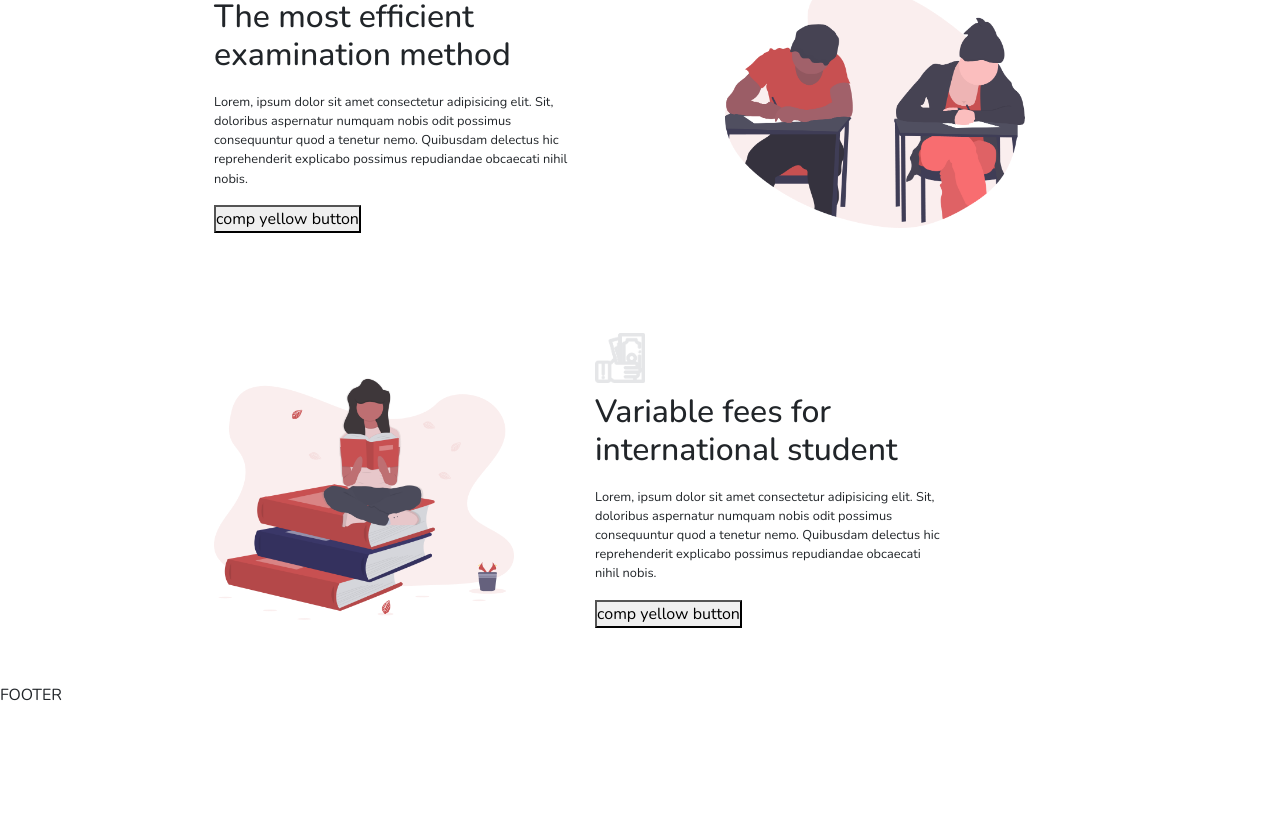
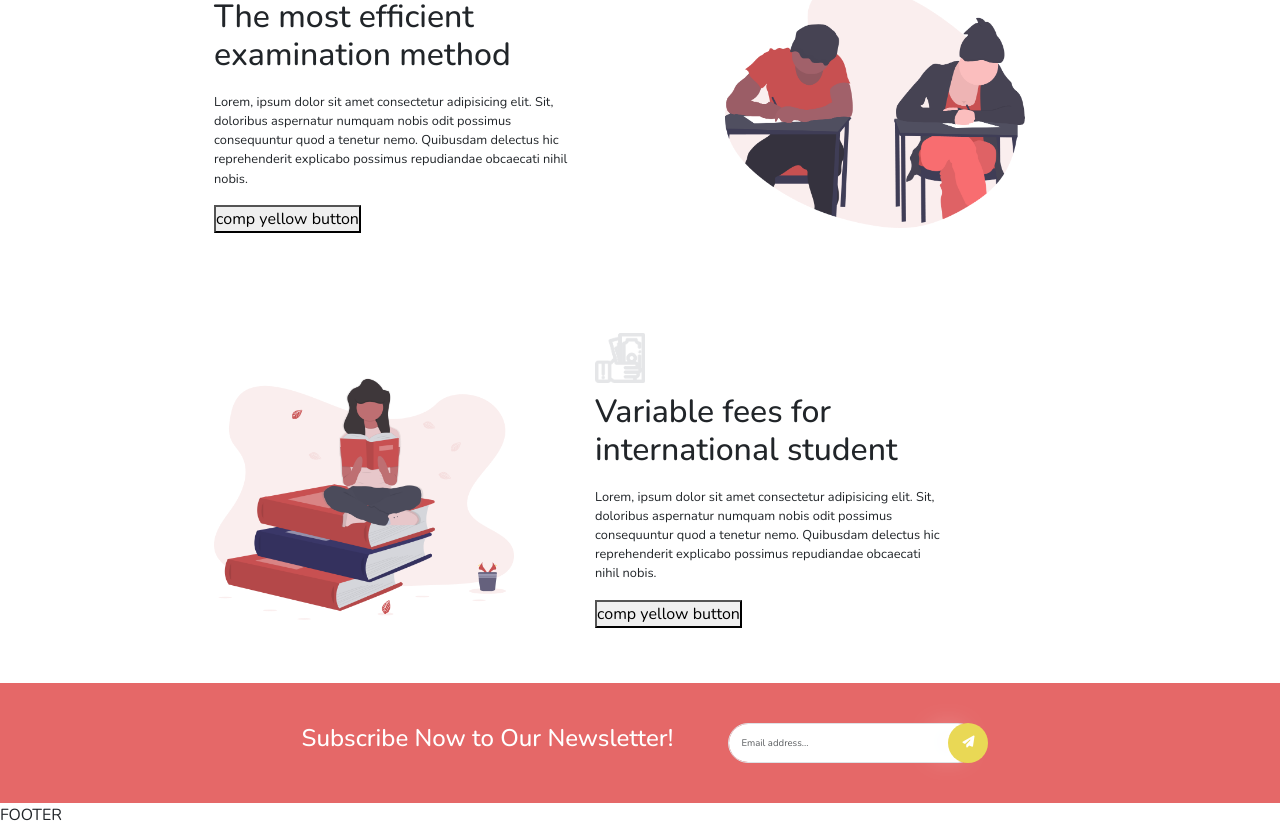
Before and after one commit to Michela30/Progetto-frontend, a Vue app: page / in a window 1280 px wide. Shown: the part 3422-4249 px from the top of the page. Before the commit the page ends 4129 px from the top, so only its background shows below. Built offline with nearby package versions, Linux system fonts and the light colour scheme.

Commit message:
fourth section main done

```diff
--- /dev/null
+++ b/src/components/FourthSectionMain.vue
@@ -0,0 +1,89 @@
+<script>
+//import
+
+   export default {
+    data() {
+      return{
+        //dati
+
+      }
+    },
+    methods: {
+        //function
+
+    },
+    components: {
+        //dichiarazione
+    },
+    props:{
+        //utilizzo per file padre
+    }
+
+
+  }
+</script>
+
+
+<template>
+
+   <section class="fourth-section">
+
+    <!-- newsletter -->
+
+       <div class="d-flex justify-content-center align-items-center">
+            <h4 class="text-white">
+                Subscribe Now to Our Newsletter!
+            </h4>
+
+            <form action="">
+                <div class="input-group">
+                    <input type="email" class="form-control rounded-pill" placeholder="Email address..." aria-label="Email address" aria-describedby="button-addon2" required>
+
+                    <button class="btn rounded-circle send-button" type="submit" id="button-addon2">
+                        <i class="fa-xs fa-solid fa-paper-plane"></i>
+                    </button>
+                </div>
+            </form>
+       </div>
+
+   </section>
+
+</template>
+
+
+
+
+<style lang="scss" scoped>
+@use '../assets/scss/variables.scss' as *;
+
+.fourth-section{
+    background-color: $color-coral-primary;
+    padding: 40px 0;
+
+    h4{
+        margin-right: 20px;
+    }
+
+    form{
+        margin-left: 35px;
+
+        input{
+            width: 250px;
+            height: 40px;
+            font-size: 0.6em;
+            position: relative;
+        }
+
+        .send-button{
+            background-color: $color-yellow;
+            height: 40px;
+            width: 40px;
+            border-radius: 50%;
+            position: absolute;
+            right: -10px;
+            color: white;
+            box-shadow: -20px -1px 31px -11px #F7F8FA;
+        }
+    }
+}
+</style>
--- a/src/components/MainComponent.vue
+++ b/src/components/MainComponent.vue
@@ -3,7 +3,7 @@
 import FirstSectionMain from './FirstSectionMain.vue'
 import SecondSectionMain from './SecondSectionMain.vue'
 import ThirdSectionMain from './ThirdSectionMain.vue'
-
+import FourthSectionMain from './FourthSectionMain.vue'
 
 
    export default {
@@ -45,6 +45,7 @@ import ThirdSectionMain from './ThirdSectionMain.vue'
         FirstSectionMain,
         SecondSectionMain,
         ThirdSectionMain,
+        FourthSectionMain,
 
     },
     props:{
@@ -67,10 +68,13 @@ import ThirdSectionMain from './ThirdSectionMain.vue'
 
         <SecondSectionMain />
 
-        <!-- Second section -->
+        <!-- Third section -->
 
         <ThirdSectionMain />
 
+        <!-- Fourth section -->
+
+        <FourthSectionMain />
 
     </main>
 
```
